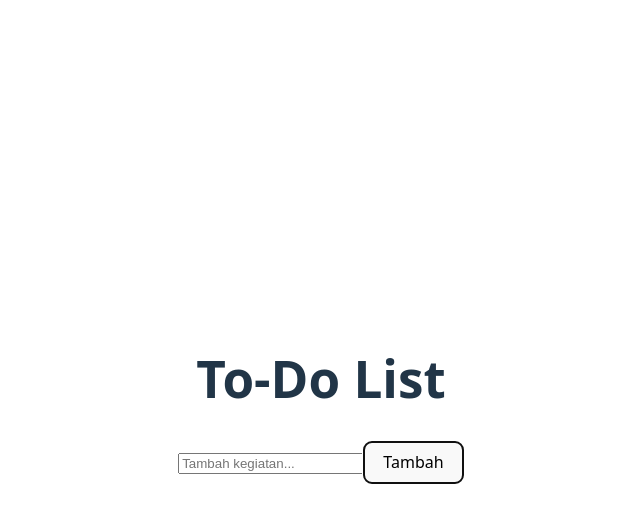
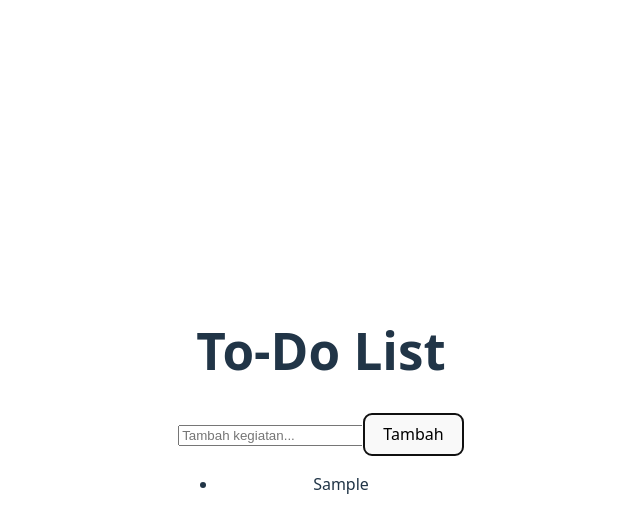
Before and after one commit to TiyoSA/Todo-List, a Vue app: page / in a window 1280 px wide. Both pictures are taken after typing "Sample" into the empty fields and a click on the button "Tambah". Shown: the top 532 px of the page, without its empty margins (319-959 px from the left). Built offline with nearby package versions, Linux system fonts and the light colour scheme.

Commit message:
menampilkan daftar todo

```diff
--- a/src/App.vue
+++ b/src/App.vue
@@ -6,6 +6,14 @@
       <input v-model="newTodo" placeholder="Tambah kegiatan..." />
       <button type="submit">Tambah</button>
     </form>
+
+    <ul class="todo-table">
+      <li v-for="(todo, index) in todos" :key="index">
+        <div class="col-task">
+          <span>{{ todo.text }}</span>
+        </div>
+      </li>
+    </ul>
   </div>
 </template>
 
```
